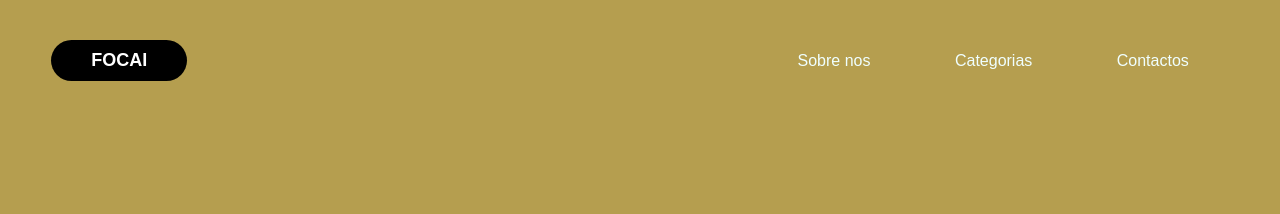
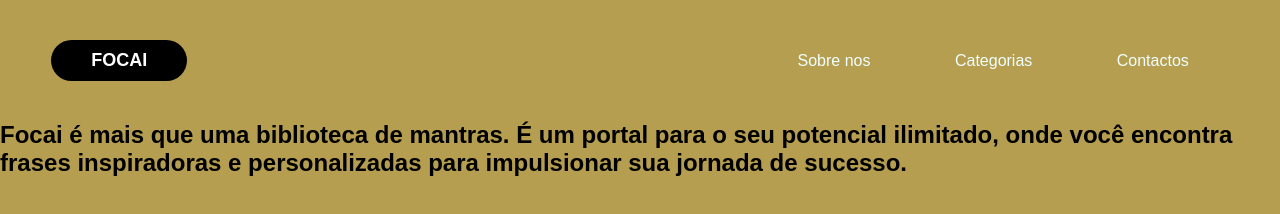
Before and after one commit to thon3/Foca--1, a plain HTML site: page views/index.html in a window 1280 px wide. Drawn offline with Linux system fonts and the light colour scheme.

Commit message:
wordWrap mode

```diff
--- a/views/index.html
+++ b/views/index.html
@@ -28,7 +28,16 @@
     <main>
         <section class="topo-do-site">
             <div class="interface">
+                <div class="flex">
+                    <div class="txt-topo-site">
+                        <h1>Focai é mais que uma biblioteca de mantras. É um portal para o seu potencial ilimitado, onde você encontra frases inspiradoras e personalizadas para impulsionar sua jornada
+                             de sucesso.</h1>
+                    </div>
 
+                    <div class="img-topo-site">
+
+                    </div>
+                </div>
             </div>
         </section>
     </main>
```
